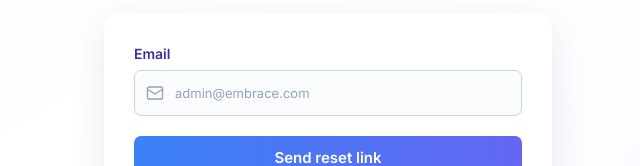
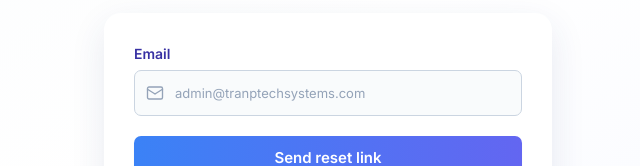
Before and after one commit to patrick516/tranptechsystems, a React (Vite) app in the folder frontend/: page /forgot-password in a window 1280 px wide. Shown: the part 343-509 px from the top of the page, without its empty margins (312-952 px from the left). Built offline with nearby package versions, Linux system fonts and the light colour scheme; no server answers.

Commit message:
removing placeholders

```diff
--- a/frontend/src/pages/ForgotPassword/index.tsx
+++ b/frontend/src/pages/ForgotPassword/index.tsx
@@ -93,7 +93,7 @@ export default function ForgotPasswordPage() {
                   autoComplete="email"
                   value={email}
                   onChange={(e) => setEmail(e.target.value)}
-                  placeholder="admin@embrace.com"
+                  placeholder="admin@tranptechsystems.com"
                   className="h-[46px] w-full rounded-[7px] border border-slate-300 bg-slate-50/80 pl-10 pr-3 text-[13px] text-slate-900 outline-none transition placeholder:text-slate-400 focus:border-blue-500 focus:bg-white focus:ring-2 focus:ring-blue-500/20"
                 />
               </div>
```
